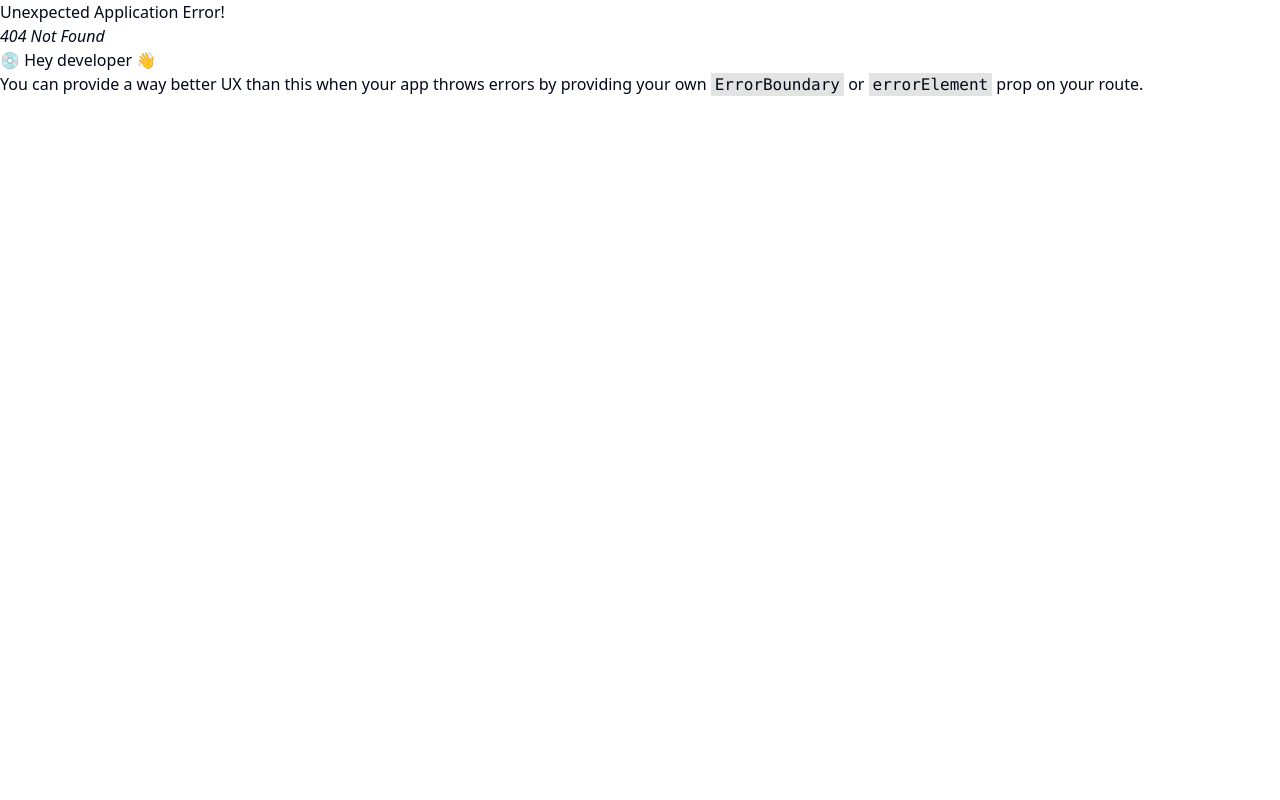
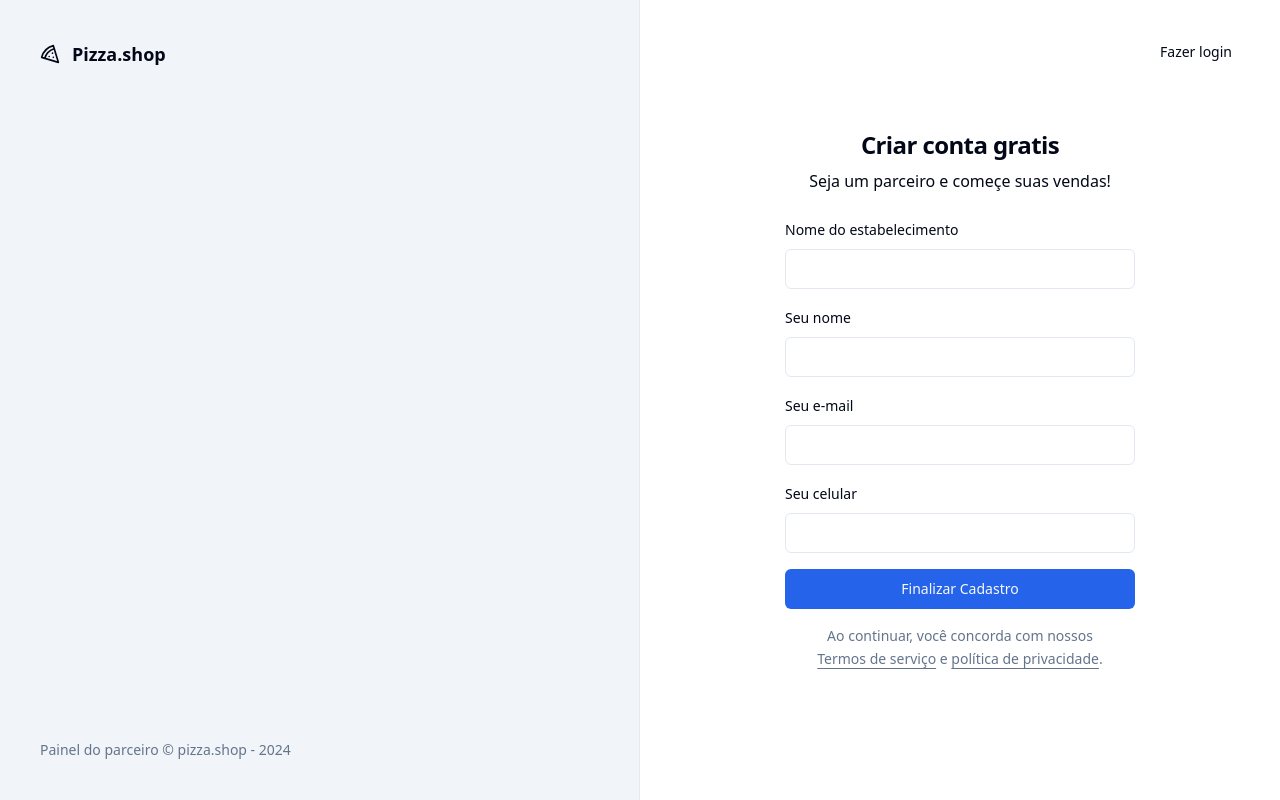
Before and after one commit to Talisson-b99/pizzashop, a React (Vite) app: page /sign-up in a window 1280 px wide. Before the commit this address had no page. Built offline with nearby package versions, Linux system fonts and the light colour scheme.

Commit message:
feat: add page sign-up

```diff
--- a/src/pages/_layouts/auth.tsx
+++ b/src/pages/_layouts/auth.tsx
@@ -14,7 +14,7 @@
         </footer>
       </div>
 
-      <div className="flex flex-col items-center justify-center">
+      <div className="relative flex flex-col items-center justify-center">
         <Outlet />
       </div>
     </div>
--- a/src/pages/auth/sign-in.tsx
+++ b/src/pages/auth/sign-in.tsx
@@ -1,6 +1,7 @@
 import { zodResolver } from '@hookform/resolvers/zod'
 import { Helmet } from 'react-helmet-async'
 import { useForm } from 'react-hook-form'
+import { Link } from 'react-router-dom'
 import { toast } from 'sonner'
 import { z } from 'zod'
 
@@ -38,6 +39,9 @@
     <>
       <Helmet title="Login" />
       <div className="p-8">
+        <Button asChild className="absolute right-8 top-8" variant="ghost">
+          <Link to={'/sign-up'}>Novo estabelecimento</Link>
+        </Button>
         <div className="flex w-[350px] flex-col justify-center gap-6">
           <div className="flex flex-col gap-2 text-center">
             <h1 className="text-2xl font-semibold tracking-tight">
--- /dev/null
+++ b/src/pages/auth/sign-up.tsx
@@ -0,0 +1,112 @@
+import { zodResolver } from '@hookform/resolvers/zod'
+import { Helmet } from 'react-helmet-async'
+import { useForm } from 'react-hook-form'
+import { Link, useNavigate } from 'react-router-dom'
+import { toast } from 'sonner'
+import { z } from 'zod'
+
+import { Button } from '@/components/ui/button'
+import { Input } from '@/components/ui/input'
+import { Label } from '@/components/ui/label'
+
+const signUpForm = z.object({
+  restaurantName: z.string(),
+  managerName: z.string(),
+  phone: z.string(),
+  email: z.string().email(),
+})
+
+type SignUpForm = z.infer<typeof signUpForm>
+
+const SignUp = () => {
+  const {
+    register,
+    handleSubmit,
+    formState: { isLoading },
+  } = useForm<SignUpForm>({
+    resolver: zodResolver(signUpForm),
+  })
+  const navigate = useNavigate()
+
+  function handleSignUp(data: SignUpForm) {
+    try {
+      console.log(data)
+
+      toast.success('Restaurante cadastrado com sucesso.', {
+        action: {
+          label: 'Login',
+          onClick: () => navigate('/sign-in'),
+        },
+      })
+    } catch (error) {
+      toast.error('Erro ao cadastrar restaurante')
+    }
+  }
+
+  return (
+    <>
+      <Helmet title="Cadastro" />
+      <div className="p-8">
+        <Button asChild className="absolute right-8 top-8" variant="ghost">
+          <Link to={'/sign-in'}>Fazer login</Link>
+        </Button>
+        <div className="flex w-[350px] flex-col justify-center gap-6">
+          <div className="flex flex-col gap-2 text-center">
+            <h1 className="text-2xl font-semibold tracking-tight">
+              Criar conta gratis
+            </h1>
+            <p>Seja um parceiro e começe suas vendas!</p>
+          </div>
+
+          <form className="space-y-4" onSubmit={handleSubmit(handleSignUp)}>
+            <div className="space-y-2">
+              <Label htmlFor="restaurantName">Nome do estabelecimento</Label>
+              <Input
+                id="restaurantName"
+                type="text"
+                {...register('restaurantName')}
+              />
+            </div>
+
+            <div className="space-y-2">
+              <Label htmlFor="managerName">Seu nome</Label>
+              <Input
+                id="managerName"
+                type="text"
+                {...register('managerName')}
+              />
+            </div>
+
+            <div className="space-y-2">
+              <Label htmlFor="email">Seu e-mail</Label>
+              <Input id="email" type="email" {...register('email')} />
+            </div>
+
+            <div className="space-y-2">
+              <Label htmlFor="phone">Seu celular</Label>
+              <Input id="phone" type="tel" {...register('phone')} />
+            </div>
+
+            <Button type="submit" className="w-full" disabled={isLoading}>
+              Finalizar Cadastro
+            </Button>
+
+            <p className="px-6 text-center text-sm leading-relaxed text-muted-foreground">
+              Ao continuar, você concorda com nossos{' '}
+              <a className="underline underline-offset-4" href="">
+                Termos de serviço
+              </a>{' '}
+              e{' '}
+              <a className="underline underline-offset-4" href="">
+                política de privacidade
+              </a>
+              .
+            </p>
+          </form>
+        </div>
+      </div>
+    </>
+  )
+}
+
+export default SignUp
```
Also changed, not shown: src/routes.tsx (+7 -0 lines).
